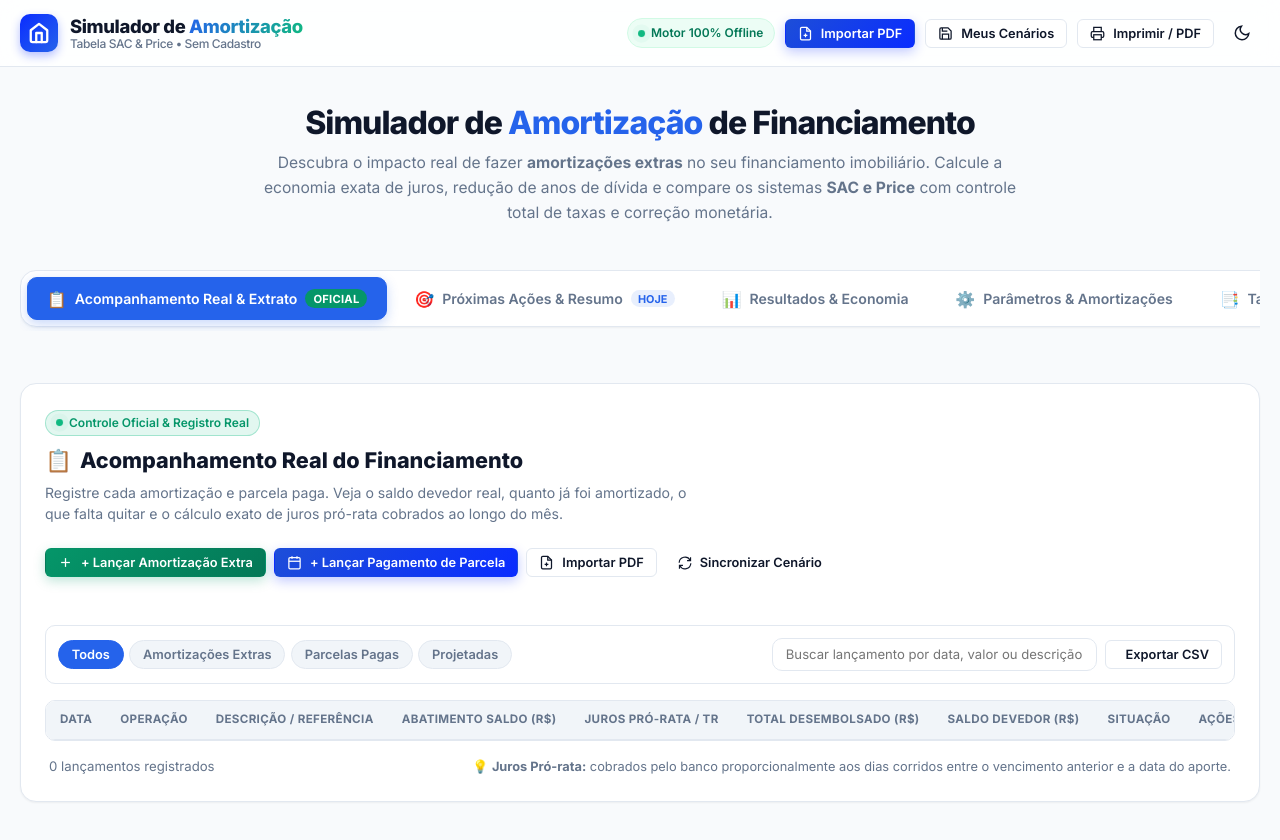
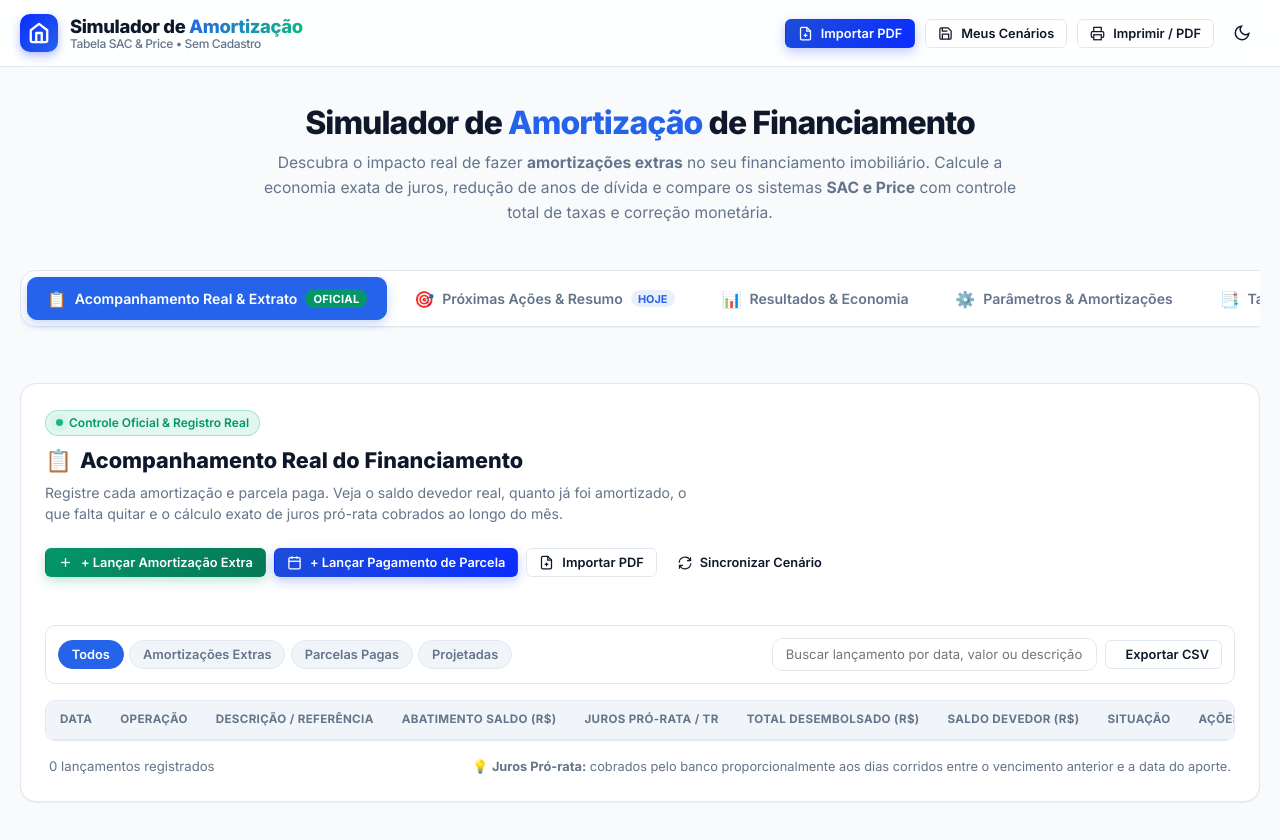
Before and after one commit to arthurwallace/simulador-amortizacao, a plain HTML site: page index.html in a window 1280 px wide. Drawn offline with Linux system fonts and the light colour scheme.

Commit message:
chore: remover badge de status do motor offline do cabecalho

```diff
--- a/app.js
+++ b/app.js
@@ -455,8 +455,7 @@ async function fetchSimulationData() {
     // Execução instantânea local no navegador (0ms de latência, offline-first)
     const localData = runLocalSimulation(payload);
     appState.result = localData.data;
-    updateApiStatusBadge(true);
-    showToast('Simulação calculada com motor local nativo!', 'success');
+    showToast('Simulação calculada com sucesso!', 'success');
   } catch (err) {
     console.error('Erro ao calcular simulação local:', err);
     showToast('Erro ao realizar cálculo da simulação.', 'error');
@@ -471,11 +470,8 @@ async function fetchSimulationData() {
 }
 
 // UI Updating & Rendering
-function updateApiStatusBadge(isOnline = true) {
-  const badge = document.getElementById('apiStatusBadge');
-  if (!badge) return;
-  badge.innerHTML = `<span class="pulse-dot" style="background-color: var(--success-500)"></span> <span>Motor 100% Offline</span>`;
-  badge.title = 'Motor financeiro nativo integrado 100% independente e offline (precisão centesimal e fidelidade bancária)';
+function updateApiStatusBadge() {
+  // Badge removido a pedido do usuário
 }
 
 function showToast(msg, type = 'info') {
--- a/index.html
+++ b/index.html
@@ -34,11 +34,6 @@
       </a>
 
       <div class="header-actions">
-        <div class="api-badge" id="apiStatusBadge" title="Motor financeiro nativo integrado 100% independente e offline">
-          <span class="pulse-dot" style="background-color: var(--success-500)"></span>
-          <span>Motor 100% Offline</span>
-        </div>
-
         <button class="btn btn-primary btn-sm" onclick="openPdfUploadModal()" id="btnUploadPdfTop" title="Importar Extrato PDF do Banco (DDC)">
           <svg width="15" height="15" viewBox="0 0 24 24" fill="none" stroke="currentColor" stroke-width="2"><path d="M14 2H6a2 2 0 0 0-2 2v16a2 2 0 0 0 2 2h12a2 2 0 0 0 2-2V8z"></path><polyline points="14 2 14 8 20 8"></polyline><line x1="12" y1="18" x2="12" y2="12"></line><line x1="9" y1="15" x2="15" y2="15"></line></svg>
           <span class="btn-text">Importar PDF</span>
```
